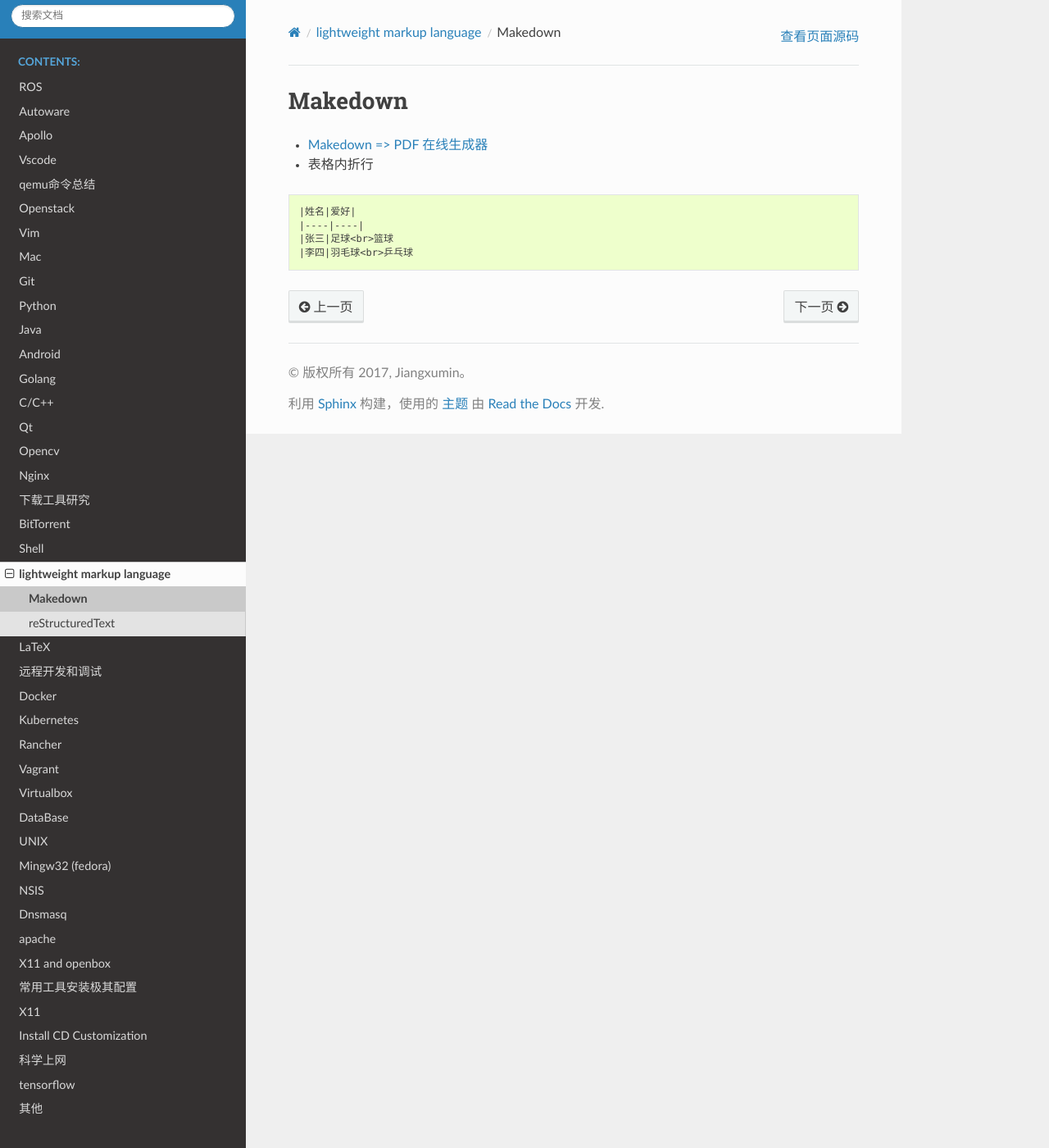
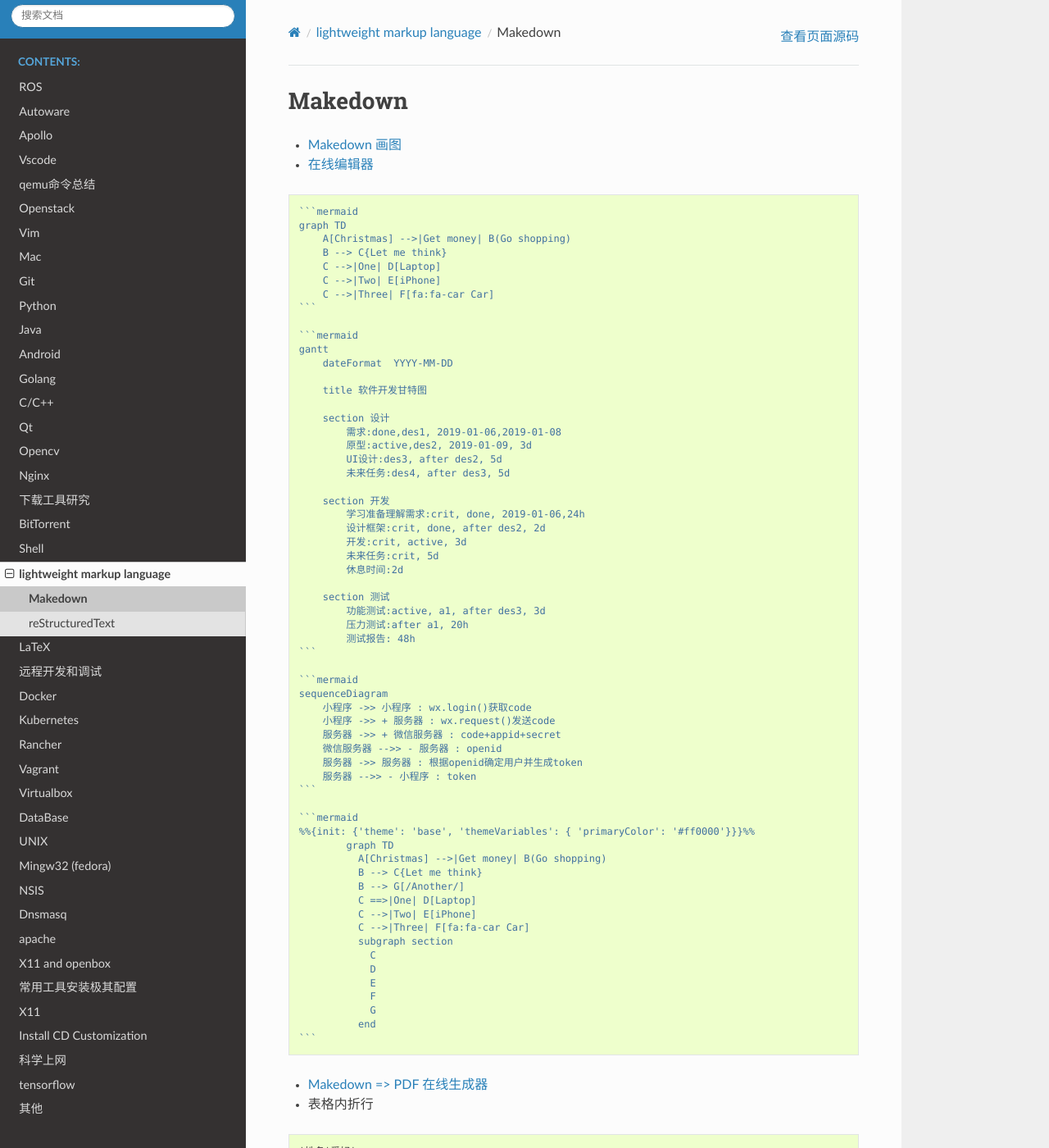
Before and after one commit to my-rds-store/my_space, a Sphinx documentation site: the page built from source/lightweight_markup_language/makedown/index.rst, in a window 1280 px wide and 1400 px high. Shown: the whole window at 82% size. Built offline with Sphinx 7.4.7 and the Read the Docs theme 2.0.0, drawn with Linux system fonts in a browser that asks for light colours.

Commit message:
update ...

````diff
--- a/source/lightweight_markup_language/makedown/index.rst
+++ b/source/lightweight_markup_language/makedown/index.rst
@@ -1,6 +1,75 @@
 ##########
 Makedown
 ##########
+
+* `Makedown 画图 <https://mermaid-js.github.io/mermaid/diagrams-and-syntax-and-examples/>`_
+
+* `在线编辑器 <https://mermaid-js.github.io/mermaid-live-editor>`_
+
+.. code-block:: md
+
+    ```mermaid
+    graph TD
+        A[Christmas] -->|Get money| B(Go shopping)
+        B --> C{Let me think}
+        C -->|One| D[Laptop]
+        C -->|Two| E[iPhone]
+        C -->|Three| F[fa:fa-car Car]
+    ```
+
+    ```mermaid
+    gantt
+        dateFormat  YYYY-MM-DD
+
+        title 软件开发甘特图
+
+        section 设计
+            需求:done,des1, 2019-01-06,2019-01-08
+            原型:active,des2, 2019-01-09, 3d
+            UI设计:des3, after des2, 5d
+            未来任务:des4, after des3, 5d
+
+        section 开发
+            学习准备理解需求:crit, done, 2019-01-06,24h
+            设计框架:crit, done, after des2, 2d
+            开发:crit, active, 3d
+            未来任务:crit, 5d
+            休息时间:2d
+
+        section 测试
+            功能测试:active, a1, after des3, 3d
+            压力测试:after a1, 20h
+            测试报告: 48h
+    ```
+
+    ```mermaid
+    sequenceDiagram
+        小程序 ->> 小程序 : wx.login()获取code
+        小程序 ->> + 服务器 : wx.request()发送code
+        服务器 ->> + 微信服务器 : code+appid+secret
+        微信服务器 -->> - 服务器 : openid
+        服务器 ->> 服务器 : 根据openid确定用户并生成token
+        服务器 -->> - 小程序 : token
+    ```
+
+    ```mermaid
+    %%{init: {'theme': 'base', 'themeVariables': { 'primaryColor': '#ff0000'}}}%%
+            graph TD
+              A[Christmas] -->|Get money| B(Go shopping)
+              B --> C{Let me think}
+              B --> G[/Another/]
+              C ==>|One| D[Laptop]
+              C -->|Two| E[iPhone]
+              C -->|Three| F[fa:fa-car Car]
+              subgraph section
+                C
+                D
+                E
+                F
+                G
+              end
+    ```
+
 
 * `Makedown => PDF 在线生成器 <http://www.mdtr2pdf.com/index.html>`_
 
````
